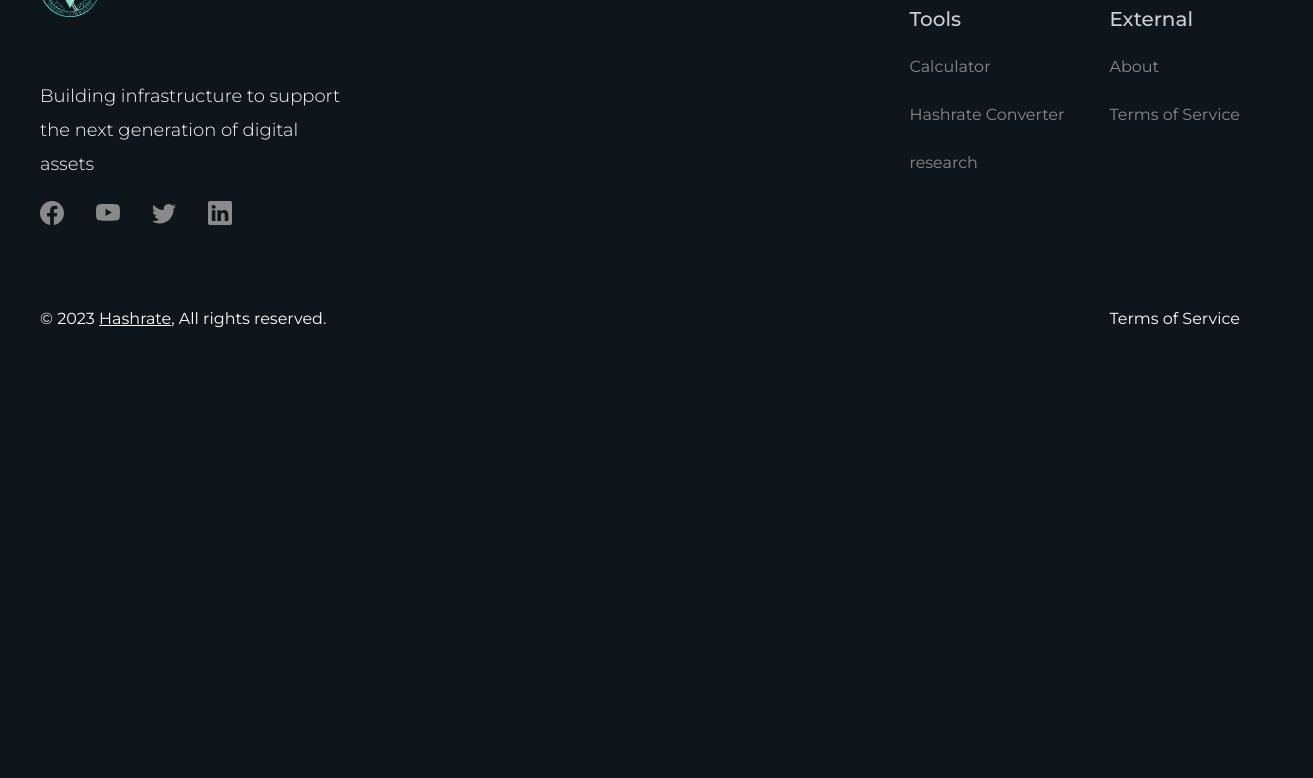
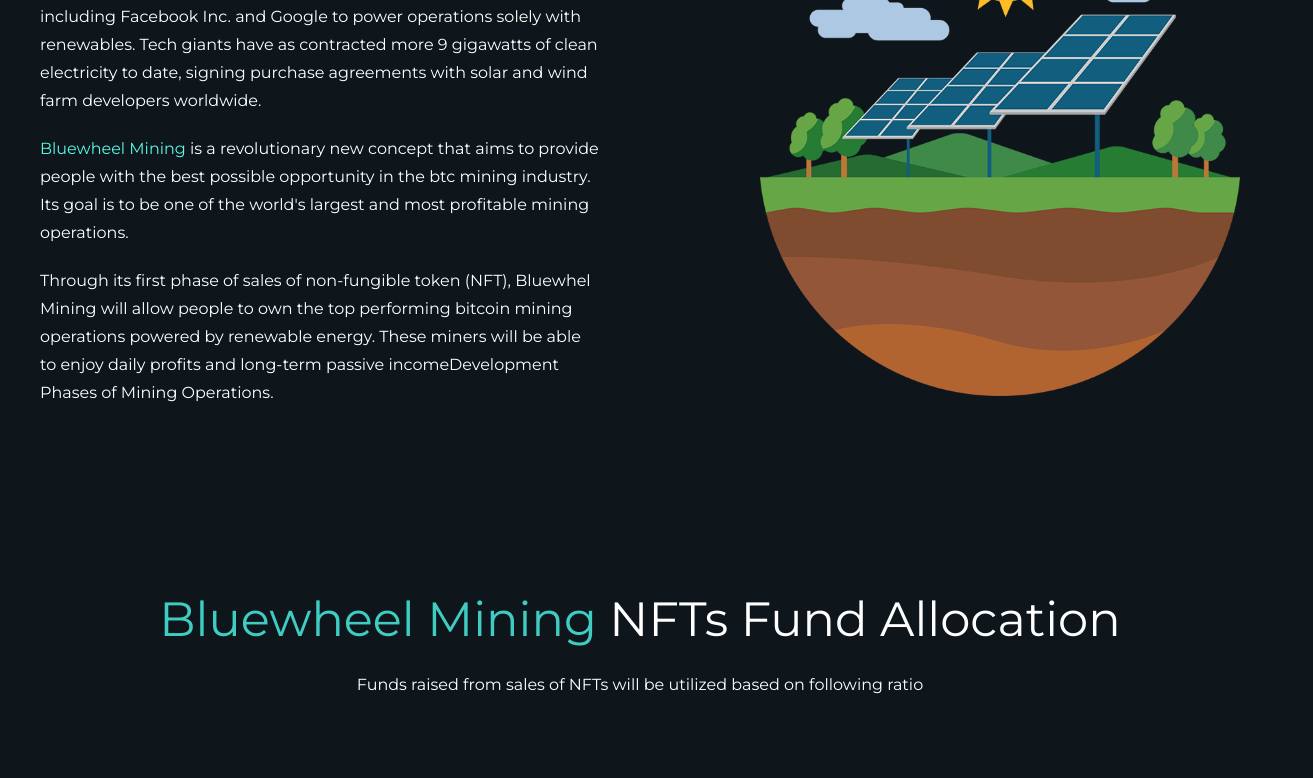
Before and after one commit to Typhon0130/bluewheel-app, a React (Create React App) app: page /about in a window 1280 px wide. Shown: the part 2580-3358 px from the top of the page, 1313 px wide, since content can reach past the window. Before the commit the page ends 2994 px from the top, so only its background shows below. Built offline with nearby package versions, Linux system fonts and the light colour scheme.

Commit message:
feat:about pages

```diff
--- a/public/index.html
+++ b/public/index.html
@@ -28,7 +28,7 @@
       work correctly both with client-side routing and a non-root public URL.
       Learn how to configure a non-root public URL by running `npm run build`.
     -->
-    <title>React App</title>
+    <title>Bluewheel Mining - Bluewheel Mining</title>
   </head>
   <body>
     <noscript>You need to enable JavaScript to run this app.</noscript>
--- a/src/index.css
+++ b/src/index.css
@@ -61,8 +61,12 @@
   background-clip: content-box;
 }
 
-
 a {
   text-decoration: none;
   color: #fff;
 }
+
+.circle-progress__value {
+  stroke: #3fcdc3 !important;
+  stroke-linecap: round !important;
+}
--- /dev/null
+++ b/src/pages/about/Fund.tsx
@@ -0,0 +1,158 @@
+import React from "react";
+import {
+  FundWrapper,
+  FundContainer,
+  FundTitle,
+  FundContent,
+  FundChart,
+  FundCard,
+  FundChartTitle,
+  ChartDesc,
+  FounTip,
+  FundCards
+} from "./style";
+
+const data = [
+  {
+    svg: {
+      strokeDasharray: "534.071px",
+      strokeDashoffset: "213.6px",
+      transitionDuration: "1000ms",
+    },
+    title: "Purchase of 3500 units of Antminer S19",
+    desc: "60%",
+  },
+  {
+    svg: {
+      strokeDasharray: "534.071px",
+      strokeDashoffset: "400.5px",
+      transitionDuration: "1000ms",
+    },
+    title: "Infrastructure Setup for 10MW Renewable Power Facility",
+    desc: "25%",
+  },
+  {
+    svg: {
+      strokeDasharray: "534.071px",
+      strokeDashoffset: "480.6px",
+      transitionDuration: "1000ms",
+    },
+    title: "Marketing Cost",
+    desc: "10%",
+  },
+  {
+    svg: {
+      strokeDasharray: "534.071px",
+      strokeDashoffset: "507.3px",
+      transitionDuration: "1000ms",
+    },
+    title: "Initial Operations",
+    desc: "5%",
+  },
+];
+
+const Fund = () => {
+  return (
+    <FundWrapper>
+      <FundContainer>
+        <FundTitle>
+          <h1>
+            <span>Bluewheel Mining</span> NFTs Fund Allocation
+          </h1>
+          <p>
+            Funds raised from sales of NFTs will be utilized based on following
+            ratio
+          </p>
+        </FundTitle>
+        <FundContent>
+          <FundCards>
+            {data.map((item, key) => (
+              <FundCard>
+                <FundChart>
+                  <svg
+                    className="circle-progress"
+                    width="210"
+                    height="210"
+                    viewBox="0 0 210 210"
+                    data-radius="85"
+                    data-circumference="534.0707511102648"
+                  >
+                    <linearGradient
+                      id="circle-progress-meter-gradient-7c2e5bf"
+                      gradientUnits="objectBoundingBox"
+                      gradientTransform="rotate(0 0.5 0.5)"
+                      x1="-0.25"
+                      y1="0.5"
+                      x2="1.25"
+                      y2="0.5"
+                    >
+                      <stop
+                        className="circle-progress-meter-gradient-a"
+                        offset="0%"
+                        stop-color=""
+                      ></stop>
+                      <stop
+                        className="circle-progress-meter-gradient-b"
+                        offset="100%"
+                        stop-color=""
+                      ></stop>
+                    </linearGradient>
+                    <linearGradient
+                      id="circle-progress-value-gradient-7c2e5bf"
+                      gradientUnits="objectBoundingBox"
+                      gradientTransform="rotate(0 0.5 0.5)"
+                      x1="-0.25"
+                      y1="0.5"
+                      x2="1.25"
+                      y2="0.5"
+                    >
+                      <stop
+                        className="circle-progress-value-gradient-a"
+                        offset="0%"
+                        stop-color=""
+                      ></stop>
+                      <stop
+                        className="circle-progress-value-gradient-b"
+                        offset="100%"
+                        stop-color=""
+                      ></stop>
+                    </linearGradient>
+                    <circle
+                      className="circle-progress__meter"
+                      cx="105"
+                      cy="105"
+                      r="85"
+                      stroke="#365550"
+                      stroke-width="40"
+                      fill="none"
+                    ></circle>
+                    <circle
+                      className="circle-progress__value"
+                      cx="105"
+                      cy="105"
+                      r="85"
+                      stroke="#00B49A"
+                      stroke-width="40"
+                      data-value="60"
+                      style={item.svg}
+                      fill="none"
+                    ></circle>
+                  </svg>
+                  <ChartDesc>
+                    <h4>{item.desc}</h4>
+                  </ChartDesc>
+                </FundChart>
+                <FundChartTitle>
+                  <p>{item.title}</p>
+                </FundChartTitle>
+              </FundCard>
+            ))}
+          </FundCards>
+          <FounTip>* Power Consumption/Miner = 3400 MW/Miner</FounTip>
+        </FundContent>
+      </FundContainer>
+    </FundWrapper>
+  );
+};
+
+export default Fund;
--- a/src/pages/about/Index.tsx
+++ b/src/pages/about/Index.tsx
@@ -4,6 +4,8 @@
 import LandingPage from "../../layout/landing/Index";
 import Aboutus from "./Aboutus";
 import Mining from "./Mining";
+import Trend from "./Trend";
+import Fund from "./Fund";
 
 const About = () => {
   return (
@@ -12,6 +14,8 @@
       <AboutWrapper>
         <Aboutus />
         <Mining />
+        <Trend />
+        <Fund />
       </AboutWrapper>
     </AppLayout>
   );
--- a/src/pages/about/Mining.tsx
+++ b/src/pages/about/Mining.tsx
@@ -27,7 +27,7 @@
     <MiningWrapper>
       <MiningCotainer>
         <h1>
-          A few key strategies employed by
+          A few key strategies employed by{" "}
           <span>
             Bluewheel Mining which will prove for Bitcoin PoW mining include
           </span>
--- /dev/null
+++ b/src/pages/about/Trend.tsx
@@ -0,0 +1,46 @@
+import React from "react";
+import {
+  TrenWrapper,
+  TrendContainer,
+  TrendContent,
+  TrendDesc,
+} from "./style";
+
+const Trend = () => {
+  return (
+    <TrenWrapper>
+      <TrendContainer>
+        <TrendContent>
+          <h1>
+            A New <span>Trend</span>
+          </h1>
+          <TrendDesc>
+            <p>
+              <span>Bluewheel Mining</span> is part of a trend led by technology
+              giants including Facebook Inc. and Google to power operations
+              solely with renewables. Tech giants have as contracted more 9
+              gigawatts of clean electricity to date, signing purchase
+              agreements with solar and wind farm developers worldwide.
+            </p>
+            <p>
+              <span>Bluewheel Mining</span> is a revolutionary new concept that
+              aims to provide people with the best possible opportunity in the
+              btc mining industry. Its goal is to be one of the world's largest
+              and most profitable mining operations.
+            </p>
+            <p>
+              Through its first phase of sales of non-fungible token (NFT),
+              Bluewhel Mining will allow people to own the top performing
+              bitcoin mining operations powered by renewable energy. These
+              miners will be able to enjoy daily profits and long-term passive
+              incomeDevelopment Phases of Mining Operations.
+            </p>
+          </TrendDesc>
+        </TrendContent>
+        <img src="assets/imgs/trend.png" alt="" />
+      </TrendContainer>
+    </TrenWrapper>
+  );
+};
+
+export default Trend;
--- a/src/pages/about/style.ts
+++ b/src/pages/about/style.ts
@@ -117,3 +117,169 @@
   box-shadow: 1px 4px 12px rgba(61, 179, 162, 0.25);
   cursor: pointer;
 `;
+
+export const TrenWrapper = styled.div`
+  display: flex;
+  align-items: center;
+  justify-content: center;
+  width: 100%;
+  padding: 80px 0;
+`;
+export const TrendContainer = styled.div`
+  display: flex;
+  align-items: center;
+  justify-content: space-between;
+  gap: 40px;
+  max-width: 1200px;
+  width: 95%;
+  img {
+    max-width: 40%;
+    width: 100%;
+    height: auto;
+    @media screen and (max-width: 768px) {
+      max-width: 95%;
+    }
+  }
+  @media screen and (max-width: 768px) {
+    flex-direction: column;
+  }
+`;
+export const TrendContent = styled.div`
+  max-width: 560px;
+  width: 100%;
+  display: flex;
+  flex-direction: column;
+  align-items: flex-start;
+  justify-content: center;
+  gap: 40px;
+  h1 {
+    font-style: normal;
+    font-weight: 400;
+    font-size: 48px;
+    line-height: 59px;
+    span {
+      color: #5cf8e5;
+    }
+    @media screen and (max-width: 375px) {
+      font-size: 32px;
+      line-height: 48px;
+    }
+  }
+`;
+export const TrendDesc = styled.div`
+  p {
+    font-style: normal;
+    font-weight: 400;
+    font-size: 16px;
+    line-height: 28px;
+    padding-bottom: 20px;
+    & > span {
+      color: #5cf8e5;
+    }
+  }
+`;
+
+export const FundWrapper = styled.div`
+  display: flex;
+  align-items: center;
+  justify-content: center;
+  width: 100%;
+  padding: 80px 0;
+`;
+
+export const FundContainer = styled.div`
+  display: flex;
+  align-items: center;
+  justify-content: center;
+  flex-direction: column;
+  gap: 80px;
+  max-width: 1200px;
+  width: 95%;
+`;
+
+export const FundTitle = styled.div`
+  display: flex;
+  flex-direction: column;
+  align-items: center;
+  justify-content: center;
+  gap: 20px;
+  h1 {
+    font-style: normal;
+    font-weight: 400;
+    font-size: 48px;
+    line-height: 64px;
+    text-align: center;
+    span {
+      color: #3fcdc3;
+    }
+    @media screen and (max-width: 375px) {
+      font-size: 32px;
+      line-height: 48px;
+    }
+  }
+  p {
+    font-weight: 400;
+    font-size: 16px;
+    line-height: 28px;
+    max-width: 740px;
+    width: 100%;
+    text-align: center;
+  }
+`;
+
+export const FundContent = styled.div`
+  display: flex;
+  flex-direction: column;
+  align-items: center;
+  justify-content: space-between;
+  width: 100%;
+  gap: 30px;
+`;
+
+export const FundChart = styled.div``;
+export const FundCard = styled.div`
+  display: flex;
+  flex-direction: column;
+  gap: 20px;
+  align-items: center;
+  justify-content: flex-start;
+  max-width: 250px;
+`;
+
+export const FundChartTitle = styled.div`
+  display: flex;
+  align-items: flex-start;
+  flex-direction: column;
+  justify-content: flex-start;
+  p {
+    font-size: 16px;
+    font-weight: 400;
+    line-height: 24px;
+    text-align: center;
+  }
+`;
+
+export const ChartDesc = styled.div`
+  position: relative;
+  color: #fff;
+  translate: 35% -300%;
+  display: flex;
+  align-items: flex-start;
+  h4 {
+    font-size: 36px;
+    font-weight: 400;
+  }
+`;
+
+export const FounTip = styled.div`
+  width: 100%;
+  text-align: center;
+  padding-top: 40px;
+`;
+
+export const FundCards = styled.div`
+  display: flex;
+  justify-content: space-between;
+  width: 100%;
+  gap: 30px;
+`;
```
Also changed, not shown: src/pages/about/Aboutus.tsx (+6 -17 lines), public/assets/imgs/trend.png (added).
